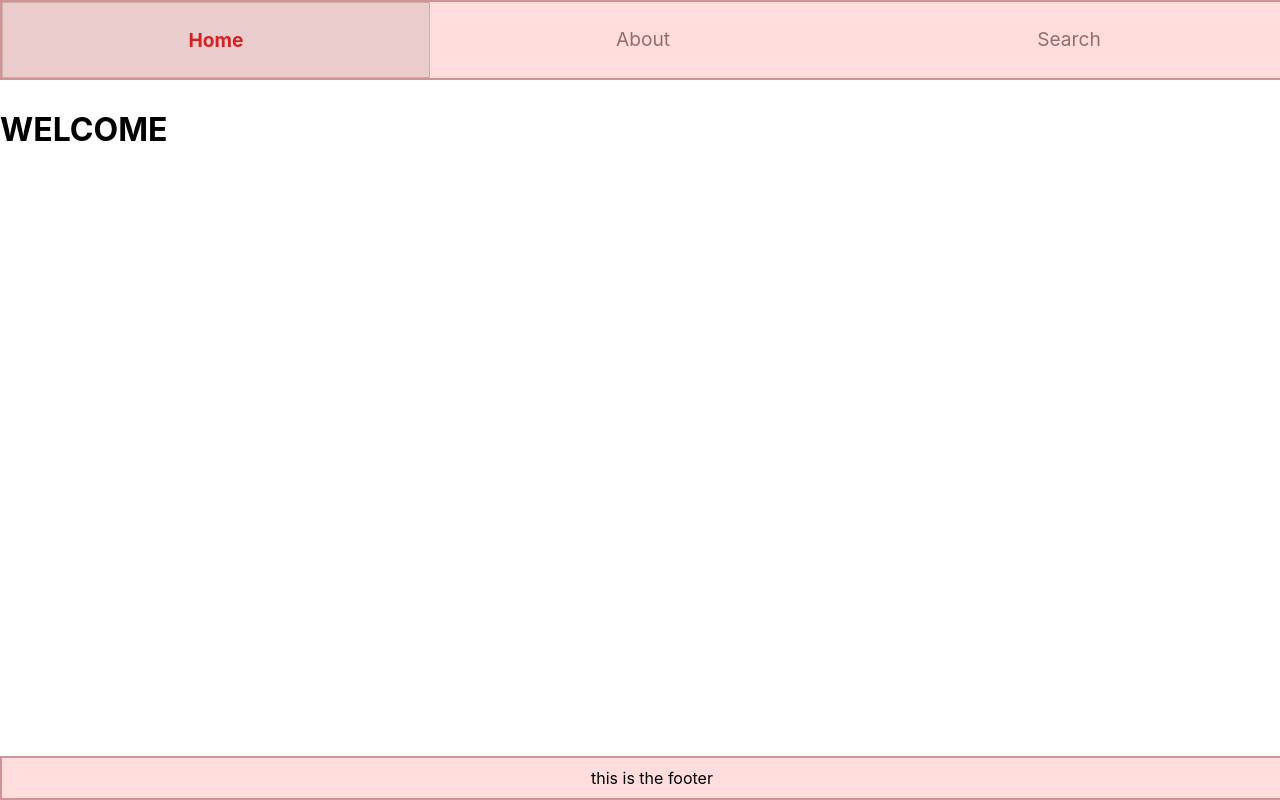
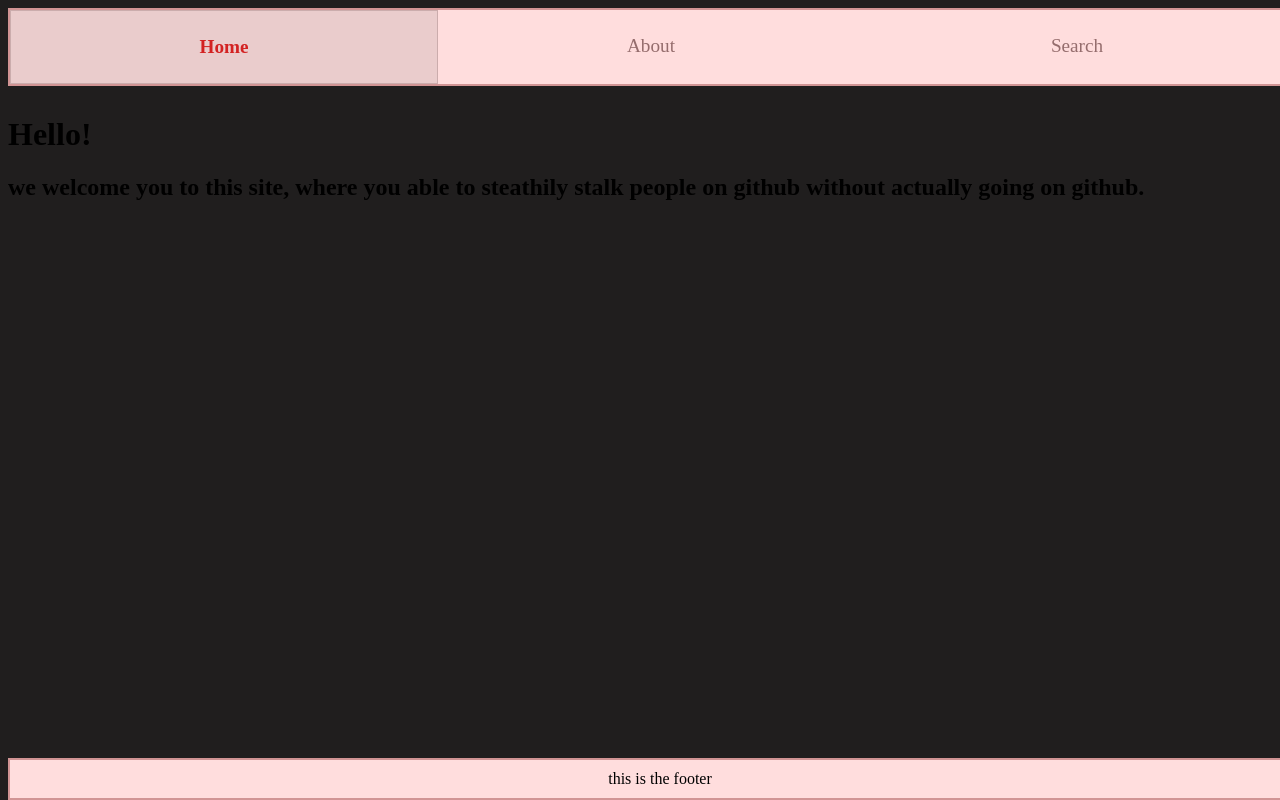
Before and after one commit to k3ith99/GitHub-copycat, a React app: page / in a window 1280 px wide. Built offline with nearby package versions, Linux system fonts and the light colour scheme.

Commit message:
changed welcome text

```diff
--- a/src/App.css
+++ b/src/App.css
@@ -1,11 +1,15 @@
-.App {
+
+body{
+  background-color: rgb(32, 30, 30);
+}
+
+
+
+/* .App {
   text-align: center;
 }
 
-.App-logo {
-  height: 40vmin;
-  pointer-events: none;
-}
+
 
 @media (prefers-reduced-motion: no-preference) {
   .App-logo {
@@ -35,4 +39,4 @@
   to {
     transform: rotate(360deg);
   }
-}
+} */
--- a/src/components/Navbar/index.css
+++ b/src/components/Navbar/index.css
@@ -1,36 +1,7 @@
-/*
-nav {
-  position: relative;
-  width: 100vw;
-  background-color: #FFDDDD;
-  padding: 30px;
-  margin-bottom: 30px;
-  display: flex;
-  justify-content: space-around;
-  border-color: #d19494;
-  border-style: solid;
-  border-width: 2px;
-}
 
-a {
-  text-decoration: none;
-  color: rgb(149, 109, 109);
-  font-size: larger;
-}
-
-a:hover {
-  color: #e97b7b;
-  font-weight: bolder;
-  background-color: grey;
-}
-
-a.active {
-  color: #d32222;
-  font-weight: bolder;
-  background-color: grey;
-} */
 
 nav {
+  top: 0;
   width: 100vw;
   background-color: #FFDDDD;
   display: flex;
@@ -40,6 +11,7 @@ nav {
   border-color: #d19494;
   border-style: solid;
   border-width: 2px;
+
 }
 a {
   width: 418px;
--- a/src/index.css
+++ b/src/index.css
@@ -1,11 +1,11 @@
-body {
+/* body {
   margin: 0;
   font-family: -apple-system, BlinkMacSystemFont, 'Segoe UI', 'Roboto', 'Oxygen',
     'Ubuntu', 'Cantarell', 'Fira Sans', 'Droid Sans', 'Helvetica Neue',
     sans-serif;
   -webkit-font-smoothing: antialiased;
   -moz-osx-font-smoothing: grayscale;
-}
+} */
 
 code {
   font-family: source-code-pro, Menlo, Monaco, Consolas, 'Courier New',
--- a/src/pages/Home/index.js
+++ b/src/pages/Home/index.js
@@ -6,8 +6,11 @@ function Home() {
 
   return (
     <>
-      <h1>WELCOME</h1>
-
+    <div>
+      <h1> Hello! </h1>
+      <h2> we welcome you to this site, where you able to steathily stalk people on github
+        without actually going on github.</h2>
+        </div>
     </>
   );
 }
```
